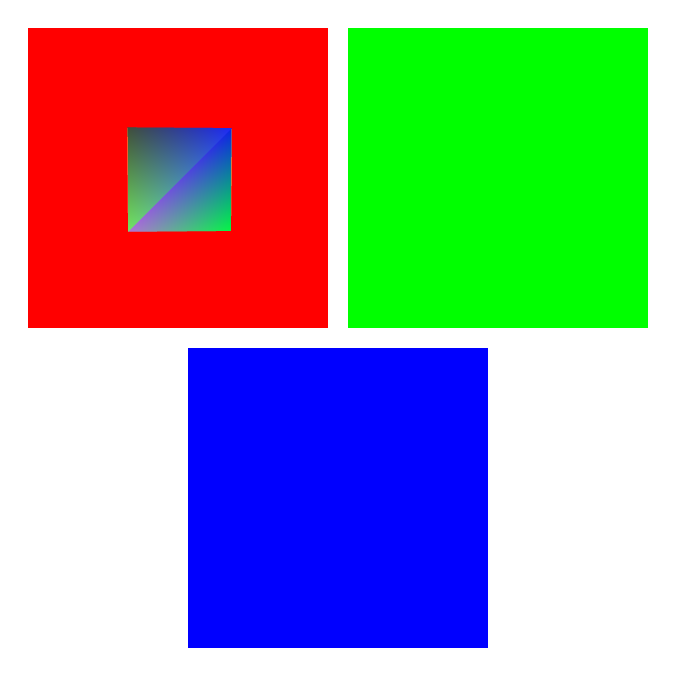
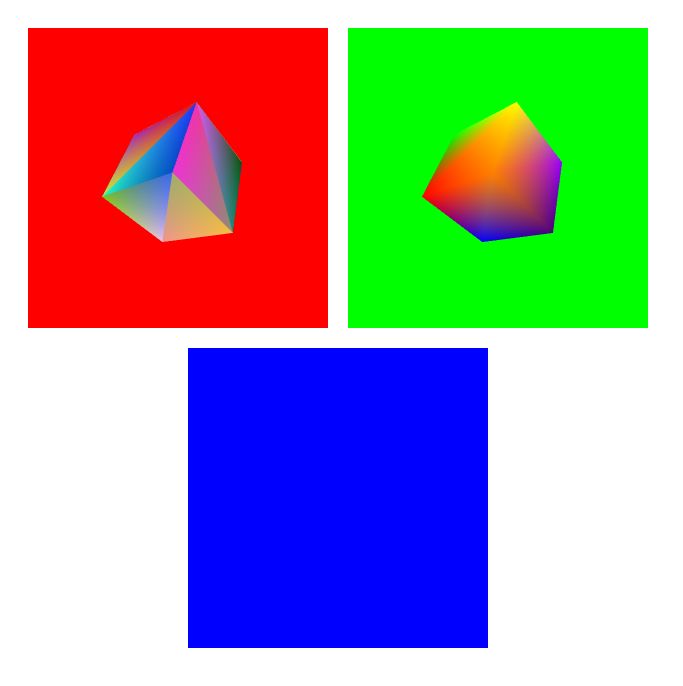
Before and after one commit to NickJC01/375Repository-Nicholas-Chaudoir, a plain HTML site: page Assignment-3/cubes.html in a window 1280 px wide. Shown: the whole page, without its empty margins (0-683 px from the left). Drawn offline with Linux system fonts and the light colour scheme.

Commit message:
Pushing IndexedCube, slowing down rotation

```diff
--- a/Assignment-3/IndexedCube.js
+++ b/Assignment-3/IndexedCube.js
@@ -9,9 +9,94 @@ class IndexedCube {
     constructor(gl, vertexShader, fragmentShader) {
 
         // let program = new ShaderProgram(gl, this, vertexShader, fragmentShader);
+        vertexShader ||= `
+            uniform mat4 P;  // Projection transformation
+            uniform mat4 MV; // Model-view transformation
+
+            in vec4 aPosition;
+            in vec4 aColor;
+            out vec4 vColor;
+
+            void main() {
+                vColor = aColor;
+                gl_Position = P * MV * aPosition;
+            }
+        `;
+
+        fragmentShader ||= `
+            precision mediump float;
+            in vec4 vColor;
+            out vec4 fColor;
+
+            void main() {
+                fColor = vColor;
+            }
+        `;
+
+        let program = new ShaderProgram(gl, this, vertexShader, fragmentShader);
+
+        // Define the 8 unique vertex positions of the cube.
+        let positions = new Float32Array([
+            -0.5, -0.5,  0.5,  // Front-bottom-left
+             0.5, -0.5,  0.5,  // Front-bottom-right
+             0.5,  0.5,  0.5,  // Front-top-right
+            -0.5,  0.5,  0.5,  // Front-top-left
+            -0.5, -0.5, -0.5,  // Back-bottom-left
+             0.5, -0.5, -0.5,  // Back-bottom-right
+             0.5,  0.5, -0.5,  // Back-top-right
+            -0.5,  0.5, -0.5   // Back-top-left
+        ]);
+
+        // Define the rainbow colors (Red, Orange, Yellow, Green, Blue, Indigo, Violet) + White
+        let colors = new Float32Array([
+            1.0, 0.0, 0.0, 1.0,  // Red
+            1.0, 0.5, 0.0, 1.0,  // Orange
+            1.0, 1.0, 0.0, 1.0,  // Yellow
+            0.0, 1.0, 0.0, 1.0,  // Green
+            0.0, 0.0, 1.0, 1.0,  // Blue
+            0.3, 0.0, 0.5, 1.0,  // Indigo
+            0.6, 0.0, 1.0, 1.0,  // Violet
+            1.0, 1.0, 1.0, 1.0   // White
+        ]);
+
+        // Define the indices that represent the 12 triangles.
+        let indices = new Uint16Array([
+            // Front face
+            0, 1, 2, 0, 2, 3,
+            // Back face
+            4, 5, 6, 4, 6, 7,
+            // Left face
+            4, 7, 3, 4, 3, 0,
+            // Right face
+            1, 5, 6, 1, 6, 2,
+            // Top face
+            3, 2, 6, 3, 6, 7,
+            // Bottom face
+            4, 0, 1, 4, 1, 5
+        ]);
+
+        // Create the vertex attribute objects
+        let positionAttr = new Attribute(gl, program, "aPosition", positions, 3, gl.FLOAT);
+        let colorAttr = new Attribute(gl, program, "aColor", colors, 4, gl.FLOAT);
+
+        // Create the index buffer object
+        let indexBuffer = new Indices(gl, indices);
+
+        this.MV = mat4();
+        this.P = mat4()
 
         this.draw = () => {
-            // program.use();
+            program.use();
+            positionAttr.enable();
+            colorAttr.enable();
+            indexBuffer.enable();
+
+            // Draw the cube using the index buffer
+            gl.drawElements(gl.TRIANGLES, indexBuffer.count, indexBuffer.type, 0);
+
+            positionAttr.disable();
+            colorAttr.disable();
+            indexBuffer.disable();
         };
     }
-};
+}
--- a/Assignment-3/cubes.js
+++ b/Assignment-3/cubes.js
@@ -57,7 +57,7 @@ function init() {
             },
         ];
 
-        angle += 3.0;
+        angle += 1.0;
         angle %= 360.0;
 
         ms.push();
```
Also changed, not shown: Assignment-3/cubeTest.html (+2 -2 lines).
